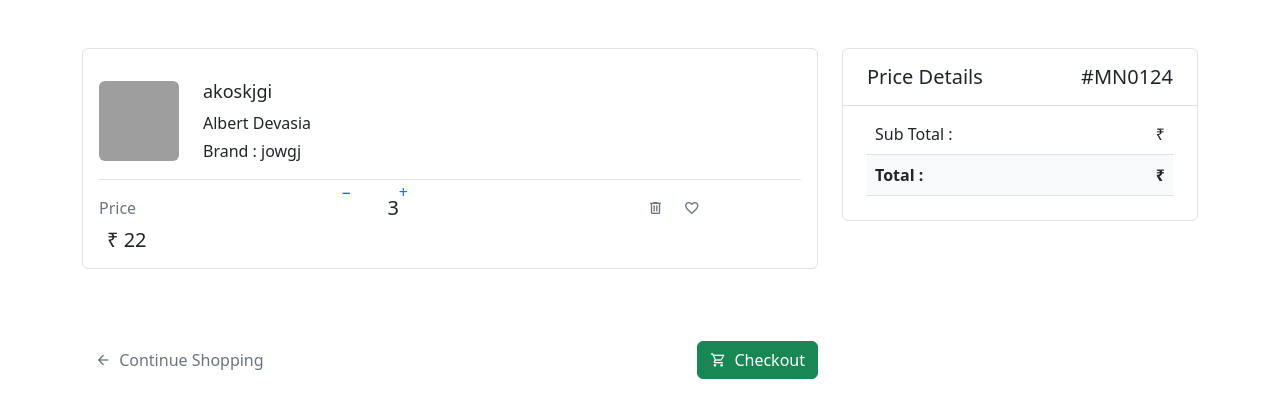
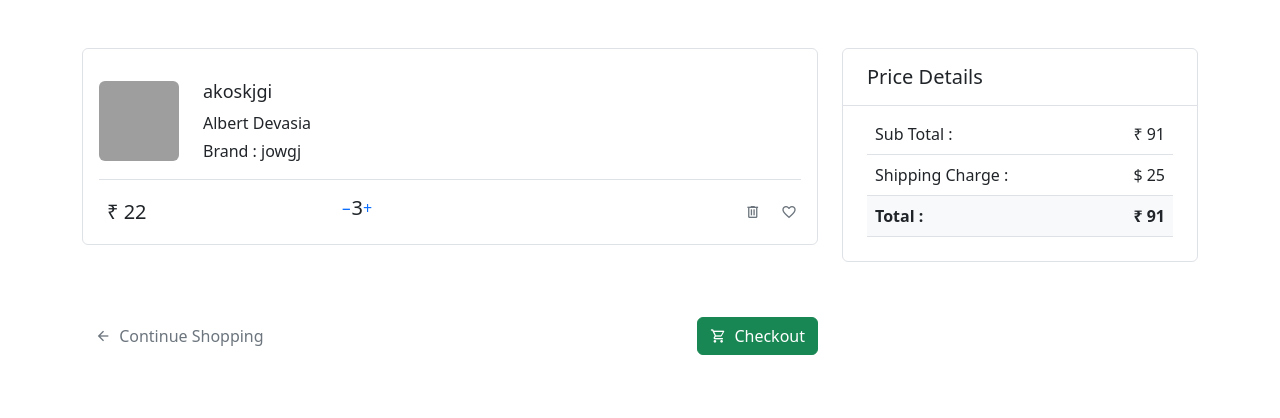
Before and after one commit to Albert-2024/Django-project, a Django app: page /app2/cart/ in a window 1280 px wide. Shown: the part 56-474 px from the top of the page. Run offline with Django 4.2, Linux system fonts and the light colour scheme; data comes from the database, SQL or seed files in the repository; both versions use the stored data as it was after the commit; some libraries are stand-ins or nearby versions; grey boxes are pictures that could not be loaded.

Commit message:
some changes in cart

```diff
--- a/ElectrCOm/electrocom/app2/views.py
+++ b/ElectrCOm/electrocom/app2/views.py
@@ -371,27 +371,6 @@ def sellerDashboard(request):
 def product_form(request):
     return render(request,'product_form.html')
 
-def cart(request):
-    product = Cart.objects.filter(user_id=request.user.id)
-    return render(request,'cart.html',{'product':product})
-
-
-def addtocart(request,product_id):
-    print(product_id)
-    product = get_object_or_404(Product, id=product_id)
-    print(product)
-    cart_item, created = Cart.objects.get_or_create(product_id=product_id,user_id = request.user.id)
-
-    if not created:
-        cart_item.quantity += 1
-        cart_item.save()
-    return redirect('cart')
-
-def delete_cart(request,product_id):
-    remove = Cart.objects.filter(id=product_id)
-    remove.delete()
-    return redirect('cart')
-
 def allproducts(request):
     data = Product.objects.all()
     return render(request,'products/allproducts.html',{'data': data})
@@ -416,17 +395,49 @@ def product_details(request,product_id):
     return render(request, 'details/allproducts.html', {'product': product, 'specific_product': specific_product})
 
 
+def cart(request):
+    product = Cart.objects.filter(user_id=request.user.id)
+    total_price = sum([item.price * item.quantity+25 for item in product])
+    is_empty = not product.exists()
+    return render(request,'cart.html',{'product':product,'total_price':total_price})
+
+
+def addtocart(request,product_id):
+    print(product_id)
+    product = get_object_or_404(Product, id=product_id)
+    print(product)
+    cart_item, created = Cart.objects.get_or_create(product_id=product_id,user_id = request.user.id)
+
+    if not created:
+        cart_item.quantity += 1
+        cart_item.save()
+    else:
+        cart_item.price = product.price
+        cart_item.save()
+
+
+    return redirect('cart')
+
+
+def delete_cart(request,product_id):
+    remove = Cart.objects.filter(id=product_id)
+    remove.delete()
+    return redirect('cart')
+
+
 def increase_item(request, item_id):
     try:
         cart_item = Cart.objects.get(id=item_id)
 
         if cart_item.product.stock > 0:
+            # initial_price = cart_item.product.price
             cart_item.quantity += 1
             # cart_item.update_total()
             cart_item.save()
 
             # Decrease stock in AddBook model
             cart_item.product.stock -= 1
+            # cart_item.update_total(initial_price)
             cart_item.product.save()
         else:
             messages.warning(request, f"{cart_item.product.product_name} is out of stock.")
--- a/ElectrCOm/electrocom/template/cart.html
+++ b/ElectrCOm/electrocom/template/cart.html
@@ -55,13 +56,19 @@ a {
             border-radius: 1rem;
         }
     </style>
+     <link rel="stylesheet"
+     href="https://cdnjs.cloudflare.com/ajax/libs/MaterialDesign-Webfont/5.3.45/css/materialdesignicons.css"
+     integrity="sha256-NAxhqDvtY0l4xn+YVa6WjAcmd94NNfttjNsDmNatFVc=" crossorigin="anonymous" />
+    <link href="https://cdn.jsdelivr.net/npm/bootstrap@5.2.3/dist/css/bootstrap.min.css" rel="stylesheet"
+        integrity="sha384-rbsA2VBKQhggwzxH7pPCaAqO46MgnOM80zW1RWuH61DGLwZJEdK2Kadq2F9CUG65" crossorigin="anonymous">
+    <link href='https://unpkg.com/boxicons@2.1.4/css/boxicons.min.css' rel='stylesheet'>
 </head>
+
 <body>
 
-    <link href="https://cdn.jsdelivr.net/npm/bootstrap@5.2.3/dist/css/bootstrap.min.css" rel="stylesheet" integrity="sha384-rbsA2VBKQhggwzxH7pPCaAqO46MgnOM80zW1RWuH61DGLwZJEdK2Kadq2F9CUG65" crossorigin="anonymous">
-<script src="https://cdn.jsdelivr.net/npm/bootstrap@5.2.3/dist/js/bootstrap.bundle.min.js" integrity="sha384-kenU1KFdBIe4zVF0s0G1M5b4hcpxyD9F7jL+jjXkk+Q2h455rYXK/7HAuoJl+0I4" crossorigin="anonymous"></script>
-    <link rel="stylesheet" href="https://cdnjs.cloudflare.com/ajax/libs/MaterialDesign-Webfont/5.3.45/css/materialdesignicons.css" integrity="sha256-NAxhqDvtY0l4xn+YVa6WjAcmd94NNfttjNsDmNatFVc=" crossorigin="anonymous" />
-<link href='https://unpkg.com/boxicons@2.1.4/css/boxicons.min.css' rel='stylesheet'>
+
+
+
     <div class="main">
         <nav class="navbar navbar-expand-lg navbar-dark mb-5" style="background-color: #607D8B">
             <div class="container-fluid">
@@ -158,32 +161,30 @@ a {
                             </div>
                         </div>
 
-                    <div>
-                        <div class="row">
+
+                        <div class="row align-items-center">
                             <div class="col-md-4">
                                 <div class="mt-3">
-                                    <p class="text-muted mb-2">Price</p>
-                                    <h5 class="mb-0 mt-2"><span class="text-muted me-2"><del class="font-size-16 fw-normal"></del></span>₹ {{i.product.price}}</h5>
+
+                                    <h5 class="mb-0 mt-2"><span class="text-muted me-2"><del
+                                                class="font-size-16 fw-normal"></del></span>₹ {{i.product.price}}</h5>
                                 </div>
                             </div>
-                            <div class="col-md-5" style="display: flex;">
-                                <div class="col-md-2">
+                            <div class="col-md-4">
+                                <div class="mt-3 text-center d-flex">
+                                    <div class="">
                                         <a href="{% url 'decrease_item' i.id %}">&minus;</a>
-
                                     </div>
-                                <div class="mt-3">
-                                    {% comment %} {% for st_item in st %}
-                                    {% if st_item.product_id == display.id %} {% endcomment %}
+                                    <div>
                                         <h5 data-quantity="">{{i.quantity}}</h5>
-                                        {% comment %} {% endif %}
-                                    {% endfor %} {% endcomment %}
                                     </div>
-                                <div class="col-md-2">
-                                    <a href="{% url "increase_item" i.id %}">&plus;</a>
+                                    <div>
+                                        <a href="{% url 'increase_item' i.id %}">&plus;</a>
                                     </div>
                                 </div>
-                            <div class="col-md-3">
-                                <div class="mt-3">
+                            </div>
+                            <div class="col-md-4">
+                                <div class="mt-3 text-end">
                                     <ul class="list-inline mb-0 font-size-16">
                                         <li class="list-inline-item">
                                             <a href="{% url 'delete_cart' i.id %}" class="text-muted px-1">
@@ -231,7 +232,7 @@ a {
                 <div class="mt-5 mt-lg-0">
                     <div class="card border shadow-none">
                         <div class="card-header bg-transparent border-bottom py-3 px-4">
-                        <h5 class="font-size-16 mb-0">Price Details <span class="float-end">#MN0124</span></h5>
+                            <h5 class="font-size-16 mb-0">Price Details <span class="float-end"></span></h5>
                         </div>
                         <div class="card-body p-4 pt-2">
 
```
Also changed, not shown: other parts of ElectrCOm/electrocom/template/cart.html (+31 -27 lines), ElectrCOm/electrocom/db.sqlite3. Lines whose indentation alone changed are shown as unchanged.
